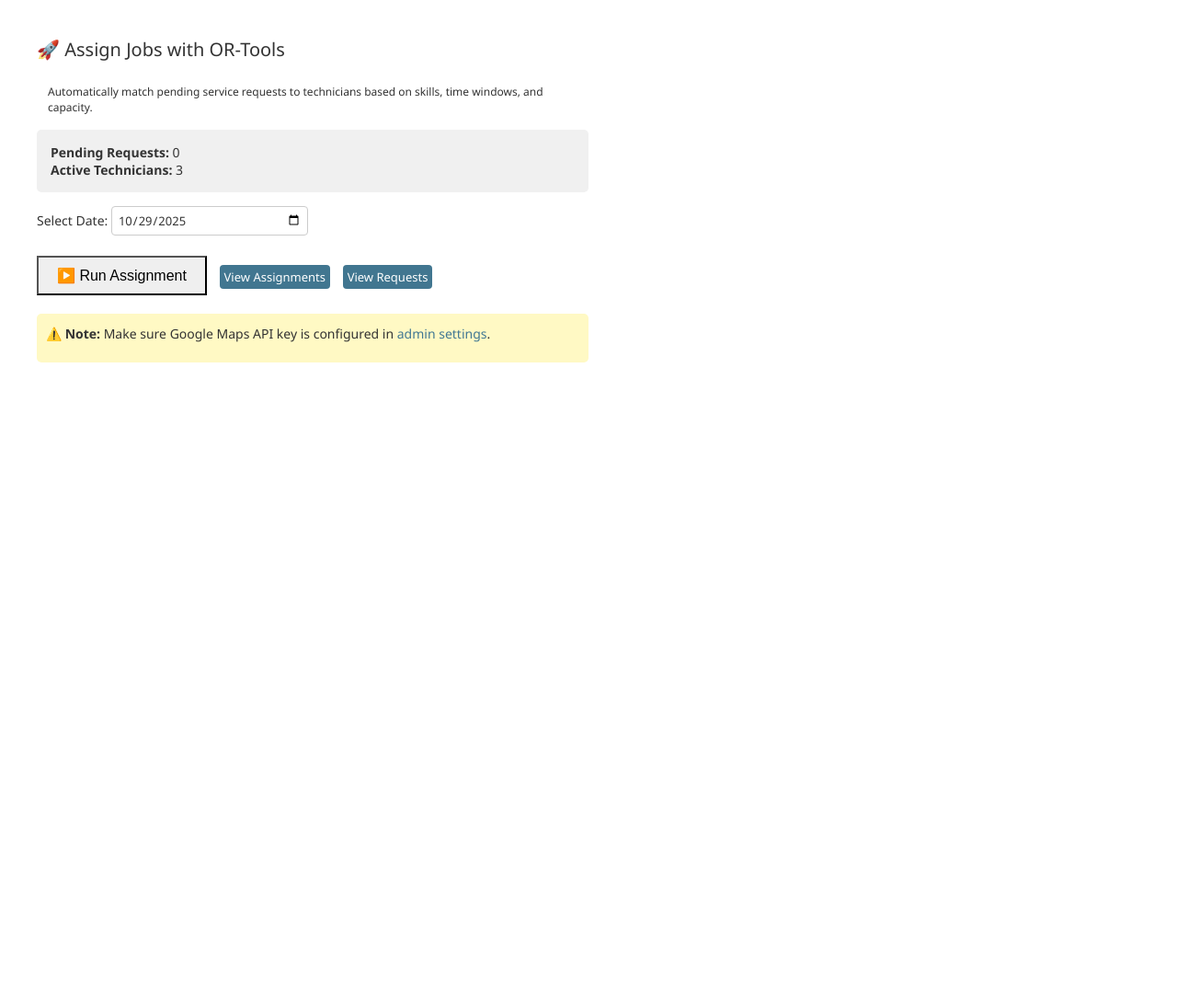
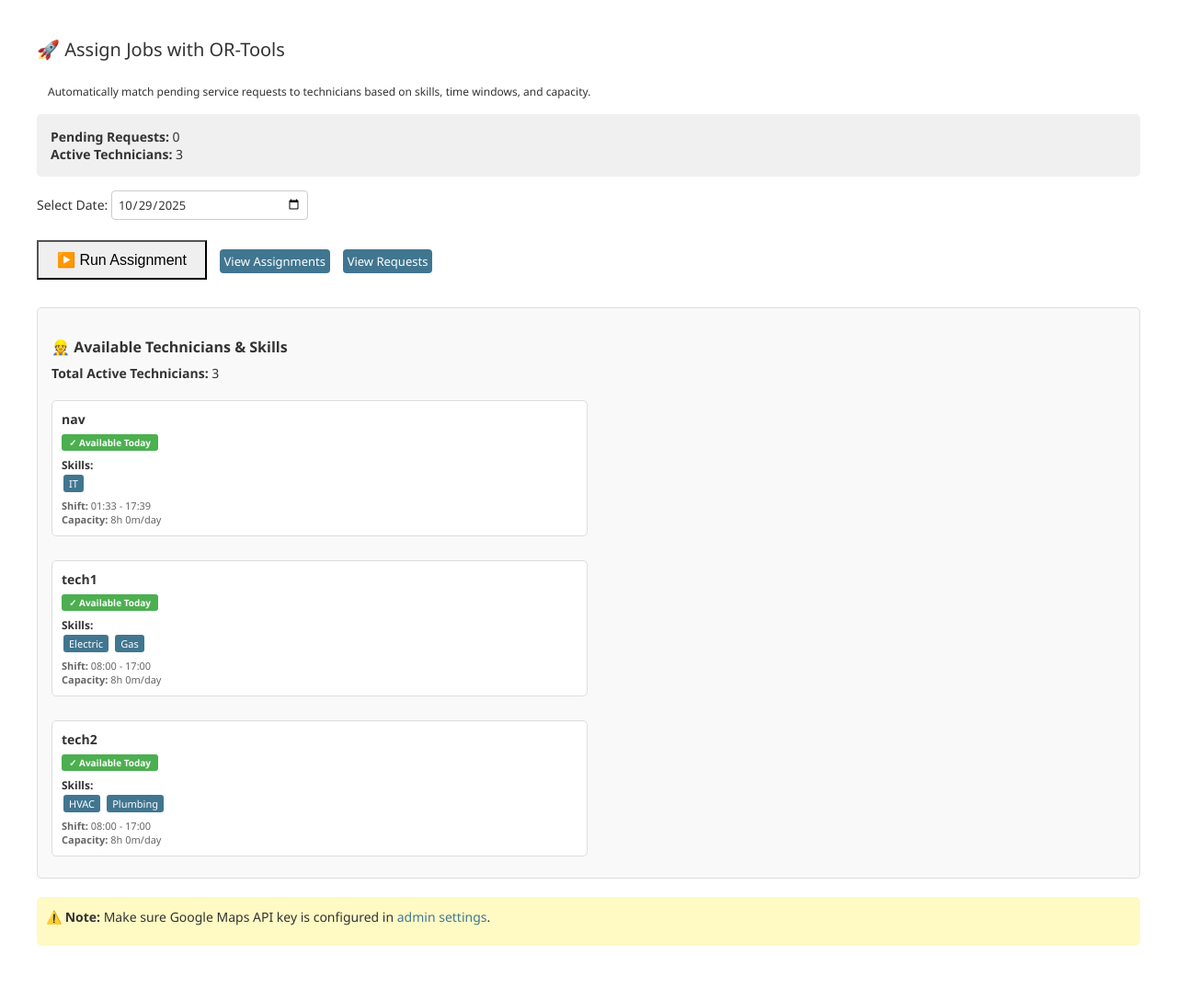
Before and after one commit to ValuiStaff/tech-routing-django, a Django app: page /core/admin/assign/ in a window 1280 px wide. Shown: the part 92-1179 px from the top of the page at 92% size. Before the commit the page ends 486 px from the top, so only its background shows below. Run offline with Django 5.2, Linux system fonts and the light colour scheme; a user stored in the database is signed in; data comes from the database, SQL or seed files in the repository.

Commit message:
Add comprehensive technician and pending request summary to assignment page
- Show all available technicians with their skills
- Display availability status (available today/busy with job count)
- Show technician shift times and daily capacity
- Display all pending requests with:
  - Required skill for each request
  - Date when service is needed
  - Full time window (start and end)
  - Priority level
- Color-coded badges for availability and skills
- Organized card layout for easy scanning
- Helps admin see matching opportunities before running assignment

Now you can see:
- Which technicians are available and what skills they have
- What skills pending requests need
- Which dates each request is for
- Easy visual matching before running algorithm

```diff
--- a/core/views.py
+++ b/core/views.py
@@ -136,18 +136,79 @@
             return redirect('core:admin_assign')
 
     # GET request - show assignment form
+    from datetime import datetime, date, timedelta
+
     pending_count = ServiceRequest.objects.filter(status='pending').count()
-    active_tech_count = Technician.objects.filter(
+    active_technicians = Technician.objects.filter(
         is_active=True,
         depot_lat__isnull=False,
         depot_lon__isnull=False
-    ).count()
+    ).prefetch_related('skills', 'user')
+
+    active_tech_count = active_technicians.count()
+
+    # Get pending requests with details
+    pending_requests = ServiceRequest.objects.filter(
+        status='pending'
+    ).select_related('required_skill', 'customer').order_by('window_start')[:20]
+
+    # Get technician availability info
+    technicians_data = []
+    for tech in active_technicians:
+        skills_list = [skill.name for skill in tech.skills.all()]
+
+        # Get existing assignments for today and tomorrow
+        today = timezone.now().date()
+        tomorrow = today + timedelta(days=1)
+
+        today_assignments = Assignment.objects.filter(
+            technician=tech,
+            assigned_date=today,
+            status__in=['assigned', 'in_progress']
+        ).select_related('service_request')
+
+        tomorrow_assignments = Assignment.objects.filter(
+            technician=tech,
+            assigned_date=tomorrow,
+            status__in=['assigned', 'in_progress']
+        ).select_related('service_request')
+
+        technicians_data.append({
+            'technician': tech,
+            'username': tech.user.username,
+            'skills': skills_list,
+            'shift': f"{tech.shift_start.strftime('%H:%M')} - {tech.shift_end.strftime('%H:%M')}",
+            'capacity': f"{tech.capacity_minutes // 60}h {tech.capacity_minutes % 60}m",
+            'today_assignments': today_assignments.count(),
+            'tomorrow_assignments': tomorrow_assignments.count(),
+            'is_available_today': today_assignments.count() == 0,
+            'is_available_tomorrow': tomorrow_assignments.count() == 0,
+        })
+
+    # Get pending requests with required skills and dates
+    pending_requests_data = []
+    for req in pending_requests:
+        required_skill = req.required_skill.name if req.required_skill else 'No skill required'
+        window_date = req.window_start.date() if req.window_start else None
+
+        pending_requests_data.append({
+            'request': req,
+            'name': req.name,
+            'customer': req.customer.username,
+            'required_skill': required_skill,
+            'window_date': window_date,
+            'window_start': req.window_start.strftime('%Y-%m-%d %H:%M') if req.window_start else 'N/A',
+            'window_end': req.window_end.strftime('%Y-%m-%d %H:%M') if req.window_end else 'N/A',
+            'priority': req.get_priority_display() if hasattr(req, 'get_priority_display') else req.priority,
+        })
 
     context = {
         'pending_count': pending_count,
         'active_tech_count': active_tech_count,
         'today': timezone.now().date(),
-        'pending_requests': ServiceRequest.objects.filter(status='pending')[:10],
+        'pending_requests': pending_requests,  # Keep for backward compatibility
+        'technicians_data': technicians_data,
+        'pending_requests_data': pending_requests_data,
     }
 
     return render(request, 'core/admin_assign.html', context)
--- a/templates/core/admin_assign.html
+++ b/templates/core/admin_assign.html
@@ -3,7 +3,7 @@
 {% block extrastyle %}
 <style>
     .assign-form {
-        max-width: 600px;
+        max-width: 1200px;
         margin: 20px 0;
     }
     .stats-box {
@@ -11,6 +11,48 @@
         padding: 15px;
         border-radius: 5px;
         margin: 15px 0;
+    }
+    .info-section {
+        background: #f9f9f9;
+        border: 1px solid #ddd;
+        border-radius: 5px;
+        padding: 15px;
+        margin: 20px 0;
+    }
+    .tech-card {
+        background: white;
+        border: 1px solid #ddd;
+        border-radius: 5px;
+        padding: 10px;
+        margin: 8px 0;
+        display: inline-block;
+        width: 48%;
+        vertical-align: top;
+    }
+    .skill-badge {
+        background: #417690;
+        color: white;
+        padding: 2px 6px;
+        border-radius: 3px;
+        font-size: 11px;
+        margin: 2px;
+        display: inline-block;
+    }
+    .available-badge {
+        background: #4CAF50;
+        color: white;
+        padding: 2px 8px;
+        border-radius: 3px;
+        font-size: 10px;
+        font-weight: bold;
+    }
+    .busy-badge {
+        background: #FF9800;
+        color: white;
+        padding: 2px 8px;
+        border-radius: 3px;
+        font-size: 10px;
+        font-weight: bold;
     }
 </style>
 {% endblock %}
@@ -43,33 +85,91 @@
         </div>
     </form>
 
-    {% if pending_requests %}
-    <div style="margin-top: 30px;">
-        <h2>Pending Requests Preview</h2>
-        <table id="result_list">
+    <!-- Available Technicians Section -->
+    {% if technicians_data %}
+    <div class="info-section" style="margin-top: 30px;">
+        <h2>👷 Available Technicians & Skills</h2>
+        <p><strong>Total Active Technicians:</strong> {{ active_tech_count }}</p>
+        <div style="display: flex; flex-wrap: wrap; gap: 10px;">
+            {% for tech_data in technicians_data %}
+            <div class="tech-card">
+                <strong>{{ tech_data.username }}</strong>
+                <div style="margin-top: 5px;">
+                    {% if tech_data.is_available_today %}
+                        <span class="available-badge">✓ Available Today</span>
+                    {% else %}
+                        <span class="busy-badge">⚠ {{ tech_data.today_assignments }} job(s) today</span>
+                    {% endif %}
+                    {% if tech_data.tomorrow_assignments > 0 %}
+                        <span class="busy-badge" style="background: #2196F3;">{{ tech_data.tomorrow_assignments }} job(s) tomorrow</span>
+                    {% endif %}
+                </div>
+                <div style="margin-top: 8px; font-size: 12px;">
+                    <strong>Skills:</strong><br>
+                    {% for skill in tech_data.skills %}
+                        <span class="skill-badge">{{ skill }}</span>
+                    {% empty %}
+                        <span style="color: #999;">No skills</span>
+                    {% endfor %}
+                </div>
+                <div style="margin-top: 5px; font-size: 11px; color: #666;">
+                    <strong>Shift:</strong> {{ tech_data.shift }}<br>
+                    <strong>Capacity:</strong> {{ tech_data.capacity }}/day
+                </div>
+            </div>
+            {% endfor %}
+        </div>
+    </div>
+    {% endif %}
+
+    <!-- Pending Requests Section -->
+    {% if pending_requests_data %}
+    <div class="info-section" style="margin-top: 30px;">
+        <h2>📋 Pending Service Requests</h2>
+        <p><strong>Total Pending:</strong> {{ pending_count }}</p>
+        <table id="result_list" style="width: 100%; margin-top: 15px;">
             <thead>
                 <tr>
+                    <th>Date</th>
                     <th>Customer</th>
                     <th>Service</th>
-                    <th>Address</th>
-                    <th>Required Skills</th>
+                    <th>Required Skill</th>
                     <th>Time Window</th>
+                    <th>Priority</th>
                 </tr>
             </thead>
             <tbody>
-                {% for req in pending_requests %}
+                {% for req_data in pending_requests_data %}
                 <tr>
-                    <td>{{ req.customer.username }}</td>
-                    <td>{{ req.name }}</td>
-                    <td>{{ req.address|truncatewords:8 }}</td>
                     <td>
-                        {% if req.required_skill %}
-                            <span style="background: #417690; color: white; padding: 2px 6px; border-radius: 3px; font-size: 11px;">{{ req.required_skill.name }}</span>
+                        {% if req_data.window_date %}
+                            <strong>{{ req_data.window_date|date:"Y-m-d" }}</strong>
                         {% else %}
-                            <span style="color: #999;">No skill specified</span>
+                            <span style="color: #999;">N/A</span>
                         {% endif %}
                     </td>
-                    <td>{{ req.window_start|date:"H:i" }} - {{ req.window_end|date:"H:i" }}</td>
+                    <td>{{ req_data.customer }}</td>
+                    <td>{{ req_data.name }}</td>
+                    <td>
+                        {% if req_data.required_skill != 'No skill required' %}
+                            <span class="skill-badge">{{ req_data.required_skill }}</span>
+                        {% else %}
+                            <span style="color: #999;">No skill required</span>
+                        {% endif %}
+                    </td>
+                    <td style="font-size: 11px;">
+                        {{ req_data.window_start }}<br>
+                        <span style="color: #666;">to {{ req_data.window_end }}</span>
+                    </td>
+                    <td>
+                        {% if req_data.priority == 'High' %}
+                            <span style="color: #F44336; font-weight: bold;">High</span>
+                        {% elif req_data.priority == 'Medium' %}
+                            <span style="color: #FF9800;">Medium</span>
+                        {% else %}
+                            <span style="color: #4CAF50;">Low</span>
+                        {% endif %}
+                    </td>
                 </tr>
                 {% endfor %}
             </tbody>
```
